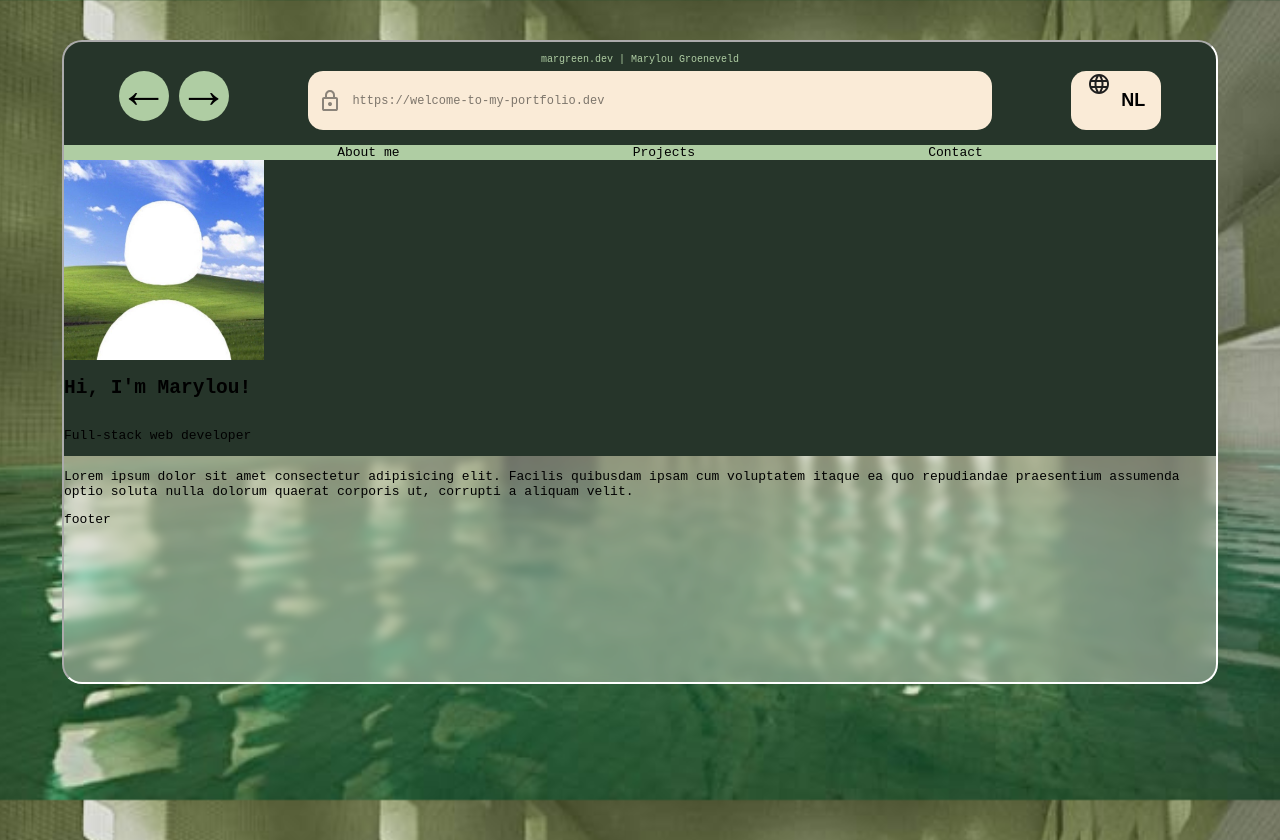
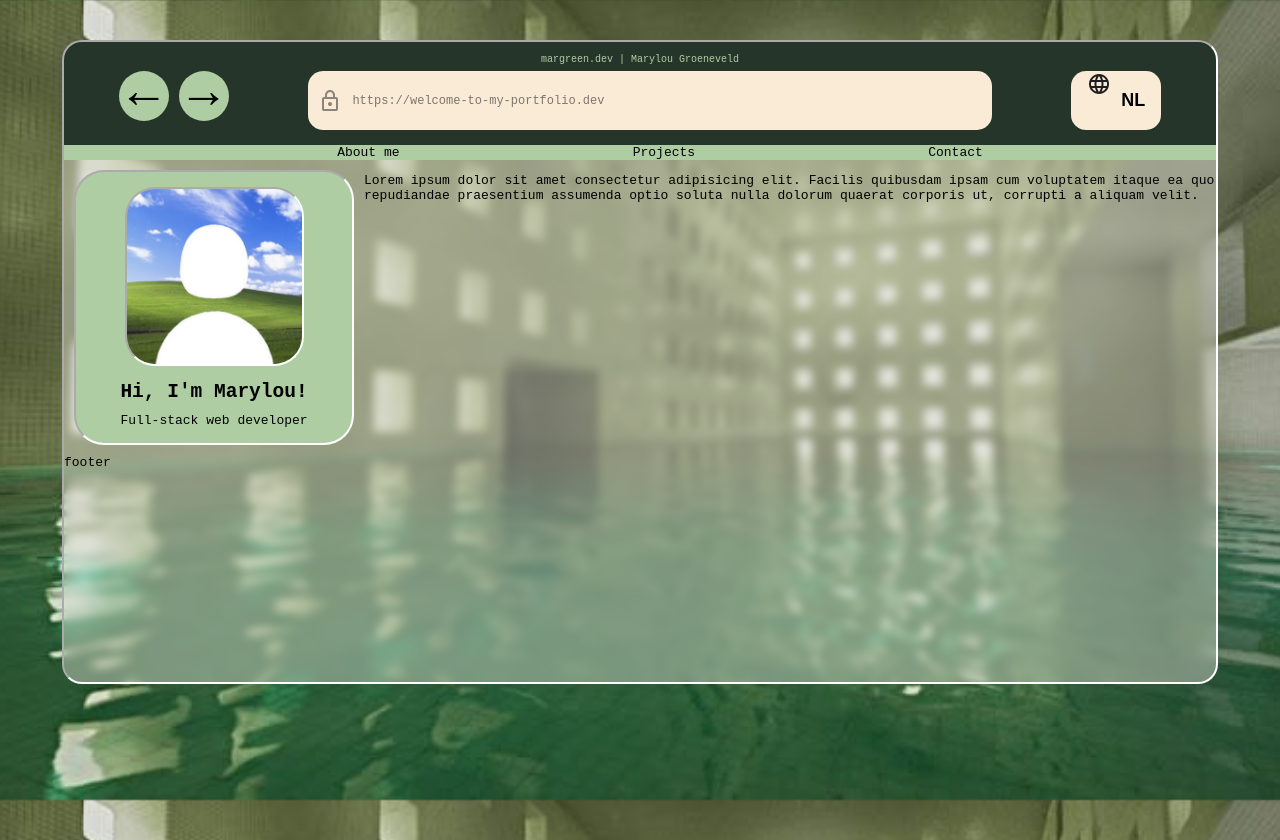
Before and after one commit to MarGreenDev/margreendev-portfolio, a React (Vite) app: page / in a window 1280 px wide. Built offline with nearby package versions, Linux system fonts and the light colour scheme.

Commit message:
add media queries, style aside stuff

```diff
--- a/src/components/sidebar.jsx
+++ b/src/components/sidebar.jsx
@@ -8,8 +8,11 @@ export default function Sidebar() {
     return (
         <aside className="info-section">
             <img src={profilePhoto} alt="profile photo" />
-            <h2>{t("sidebar.title")}</h2>
-            <p>{t("sidebar.description")}</p>
+
+            <div className="sidebar-title">
+                <h2>{t("sidebar.title")}</h2>
+                <p>{t("sidebar.description")}</p>
+            </div>
 
         </aside>
 
--- a/src/index.css
+++ b/src/index.css
@@ -129,12 +129,63 @@ nav ul {
   list-style-type: none;
 }
 
+.browser-content {
+  display: grid;
+  grid-template-columns: 250px 1fr;
+}
+
 aside {
   display: flex;
   flex-direction: column;
-  background-color: var(--primary-color);
+  align-items: center;
+  gap: 15px;
+
+  background-color: var(--secondary-color);
+
+  border-radius: 30px;
+  border: white inset 2px;
+
+  margin: 10px;
+  padding: 15px;
 }
 
 aside img {
-  width: 200px;
+  width: 175px;
+  border-radius: 30px;
+  border: white 2px inset;
 }
+
+.sidebar-title {
+  display: flex;
+  flex-direction: column;
+  gap: 10px;
+}
+
+.sidebar-title h2,
+.sidebar-title p {
+  margin: 0;
+
+  text-align: center;
+}
+
+/* media queries + responsive stuff bla bla */
+
+/* mobile */
+@media (max-width: 768px) {
+  aside {
+    display: none;
+  }
+}
+
+/* tablet */
+@media (min-width: 768px) {}
+
+/* laptop */
+@media (min-width: 1024px) {
+  .browser-content {
+    grid-template-columns: 300px 1fr;
+  }
+}
+
+/* desktop */
+@media (min-width: 1280px) {}
```
